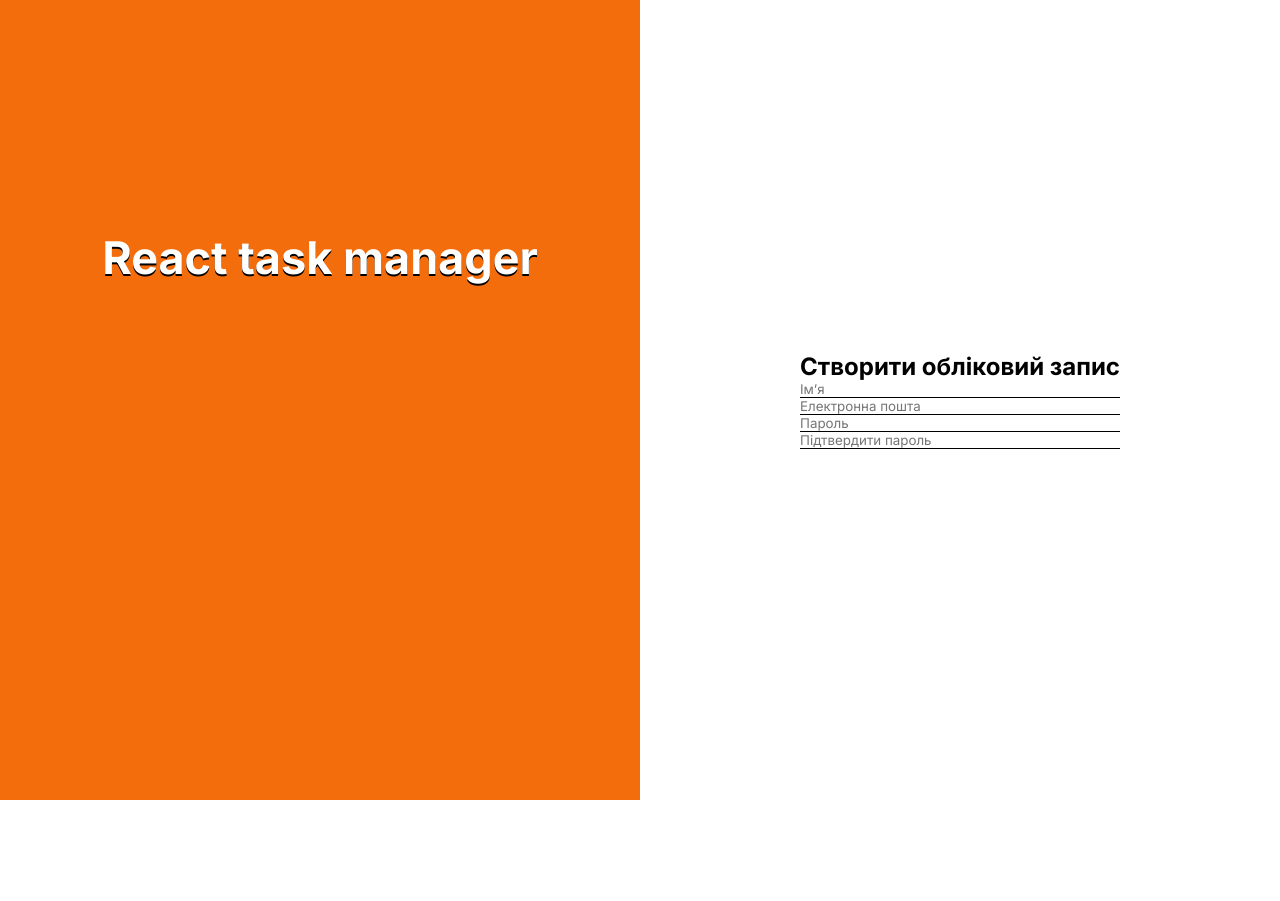
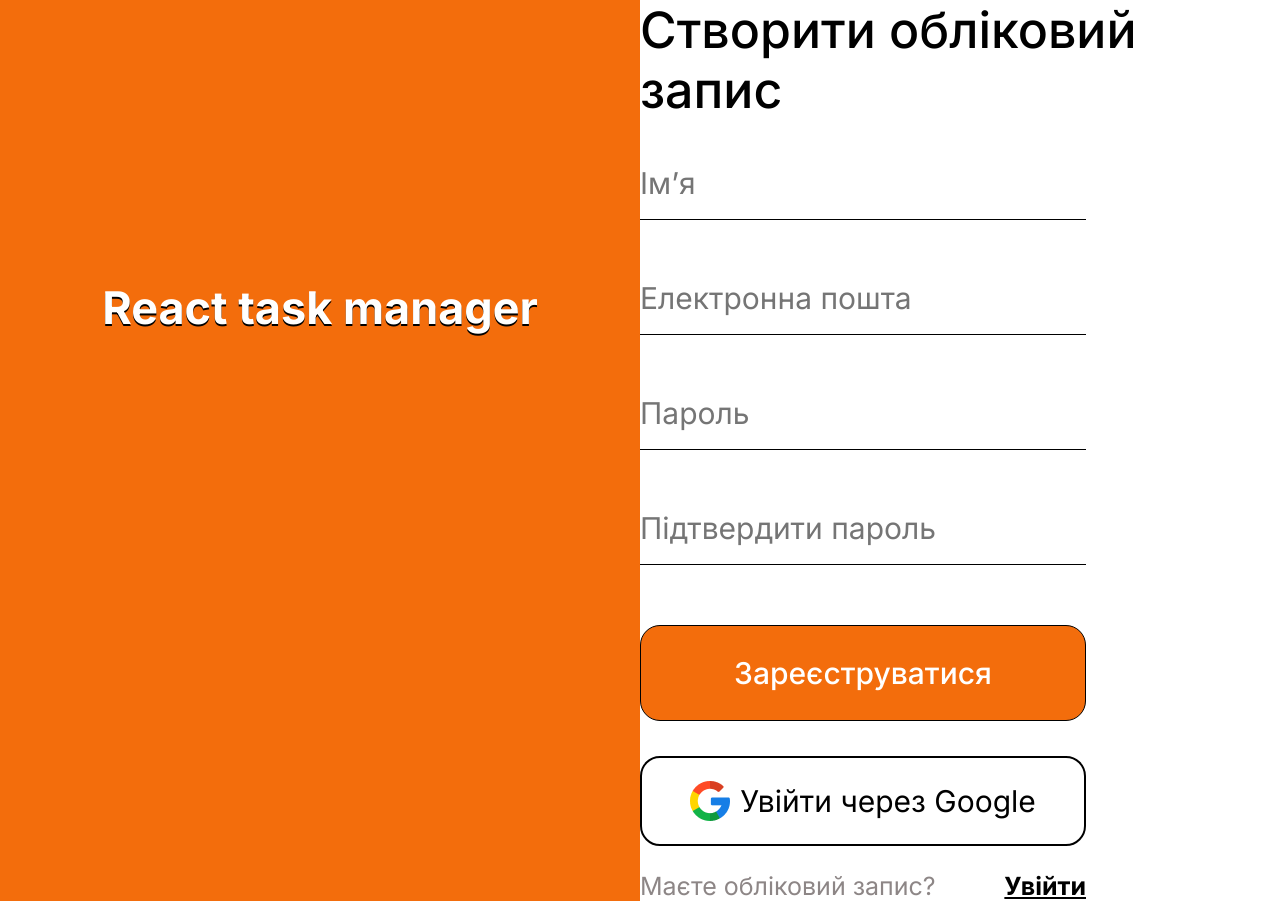
Before and after one commit to Romanovskyi2137/ReactTaskManager, a React (Create React App) app: page /registration in a window 1280 px wide. Before the commit the page ends 800 px from the top, so only its background shows below. Built offline with nearby package versions, Linux system fonts and the light colour scheme.

Commit message:
registration page update

```diff
--- a/public/index.css
+++ b/public/index.css
@@ -9,3 +9,19 @@ a {
     text-decoration: initial;
     color: initial
 }
+
+input {
+    border: none;
+    font-size: inherit;
+    font-weight: inherit;
+    background-color: transparent;
+    color: inherit;
+}
+
+input:focus {
+    border: none;
+    background-color: transparent;
+    color: inherit;
+    box-shadow: none;
+    outline: none;
+}
--- /dev/null
+++ b/src/components/UI/GoogleLogin/GoogleLogin.css
@@ -0,0 +1,39 @@
+.Google_Auth_Btn {
+    width: 446px;
+    height: 90px;
+    display:flex;
+    justify-content: center;
+    align-items: center;
+    border-radius: 20px;
+    border: 2px solid black;
+}
+
+.Google_Auth_Btn > img{
+    width: 40px;
+    height: 40px;
+    margin-right: 10px;
+}
+
+.Google_Auth_Btn > h3 {
+    color: black;
+    font-size: 30px;
+    font-style: normal;
+    font-weight: 400;
+    line-height: normal;
+}
+
+.Google_Auth_Btn:hover {
+    background-color: #cecccc;
+    transition: all 0.3s;
+}
+
+.Google_Auth_Btn:active {
+    background-color: black;
+    border: 0;
+    transition: all 0.3s;
+}
+
+.Google_Auth_Btn:active > h3 {
+    color: white;
+    transition: 0.3s
+}
--- a/src/components/UI/GoogleLogin/GoogleLogin.jsx
+++ b/src/components/UI/GoogleLogin/GoogleLogin.jsx
@@ -1,6 +1,8 @@
 import React from "react";
 import { getAuth, signInWithPopup } from "firebase/auth";
 import { app, googleAuthProvider } from '../../../firebase';
+import "./GoogleLogin.css";
+import googleIcon from "./googleIcon.png"
 
 function GoogleLogin ({callback}) {
     const onClick = async () => {
@@ -18,13 +20,10 @@ function GoogleLogin ({callback}) {
         }
     };
 
-    const style = {
-        border: "1px solid black"
-    }
     return (
-        <div className="Google_Auth_Btn" style={style} onClick={onClick}>
-            <img src="#" alt="icon"/>
-            <h3>Signin with Google!</h3>
+        <div className="Google_Auth_Btn" onClick={onClick}>
+            <img src={googleIcon} alt="icon"/>
+            <h3>Увійти через Google</h3>
         </div>
     )
 };
--- a/src/css/Registration.css
+++ b/src/css/Registration.css
@@ -14,7 +14,7 @@
     min-height: 100%;
     background-color: #F36D0C;
     text-align: center;
-    padding-top: 27.625rem;
+    padding-top: 24.625rem;
 }
 
 .registrationPage__logo {
@@ -26,6 +26,7 @@
     min-width: 50%;
     min-height: 100%;
     display: flex;
+    flex-direction: column;
     justify-content: center;
     align-items: center;
 }
@@ -33,22 +34,77 @@
 .registrationPage__form {
     display: flex;
     flex-direction: column;
+    max-width: 450px;
+}
 
+.registration__form_box {
+    display: flex;
+    width: 100%;
+    max-width: 655px;
+    max-height: 765px;
+}
+
+.registrationPage__form_container > h2 {
+    color: black;
+    font-size: 50px;
+    font-weight: 500;
+    margin-bottom: 45px;
 }
 .registrationPage__form > input {
-    border: 0;
+    padding-bottom: 18px;
     border-bottom: 1px solid black;
+    margin-bottom: 60px;
+    font-size: 30px;
 }
 
 .registrationPage__form > input:focus {
-    background-color: initial;
-    border: 5px;
     border-bottom: 2px solid black
+}
+
+.registration__button {
+    background-color: #F36D0C;
+    width: 446px;
+    height: 96px;
+    border-radius: 20px;
+    border: 1px solid #000;
+    font-size: 30px;
+    font-weight: 500;
+    color: white;
+    margin-bottom: 35px;
+}
+
+.registration__form_footer {
+    display: flex;
+    justify-content: space-between;
+    padding-top: 25px;
+}
+
+.registration__form_footer > p {
+    font-size: 25px;
+    color: #8D8686;
+
+}
+
+.registration__form_footer > a {
+    font-weight: 700;
+    font-size: 25px;
+    text-decoration: underline;
+}
+
+.registration__button:hover {
+    background-color: #FB8E40;
+    transition: all 0.3s;
+}
+
+.registration__button:active {
+    border: 0;
+    transition: border 0.3s;
+    background-color: #D45B04;
 }
 
 @media (max-width: 1400px) {
     .registrationPage__logo_container {
-        padding-top: 230px;
+        padding-top: 280px;
     }
     .registrationPage__logo {
         font-size: 45px;
--- a/src/pages/Registration.jsx
+++ b/src/pages/Registration.jsx
@@ -2,10 +2,11 @@ import React, {useState} from "react";
 import Input from "../components/UI/Input/Input";
 import Button from "../components/UI/Button/Button";
 import AuthServise from "../service/authService";
-import { useNavigate } from "react-router-dom";
+import { Link, useNavigate } from "react-router-dom";
 import authValidator from "../validation/authValidator";
 import { Notify } from "notiflix";
-import "../css/Registration.css"
+import "../css/Registration.css";
+import GoogleLogin from "../components/UI/GoogleLogin/GoogleLogin"
 
 
 
@@ -35,16 +36,33 @@ function Registration () {
                     <h2 className="registrationPage__logo">React task manager</h2>
                 </div>
                 <div className="registrationPage__form_container">
+                    <h2>Створити обліковий запис</h2>
+                    <div className="registration__form_box">
                         <form
                             onSubmit={onFormSubmit}
                             className="registrationPage__form"
                         >
-                        <h2>Створити обліковий запис</h2>
                             <input type="text" name="login" placeholder="Ім’я"/>
                             <input type="email" name="email" placeholder="Електронна пошта"/>
                             <input type="password" name="password" placeholder="Пароль"/>
                             <input type="password" name="confirm_password" placeholder="Підтвердити пароль"/>
+                            <div
+                                className="registration__button_container"
+                            >
+                                <button
+                                    className="registration__button"
+                                    type="submit"
+                                >
+                                    Зареєструватися
+                                </button>
+                                <GoogleLogin/>
+                            </div>
+                            <div className="registration__form_footer">
+                                <p>Маєте обліковий запис?</p>
+                                <Link to="/auth">Увійти</Link>
+                            </div>
                         </form>
+                    </div>
                 </div>
             </div>
         </div>
```
Also changed, not shown: src/components/UI/GoogleLogin/googleIcon.png (added). Lines whose indentation alone changed are shown as unchanged.
